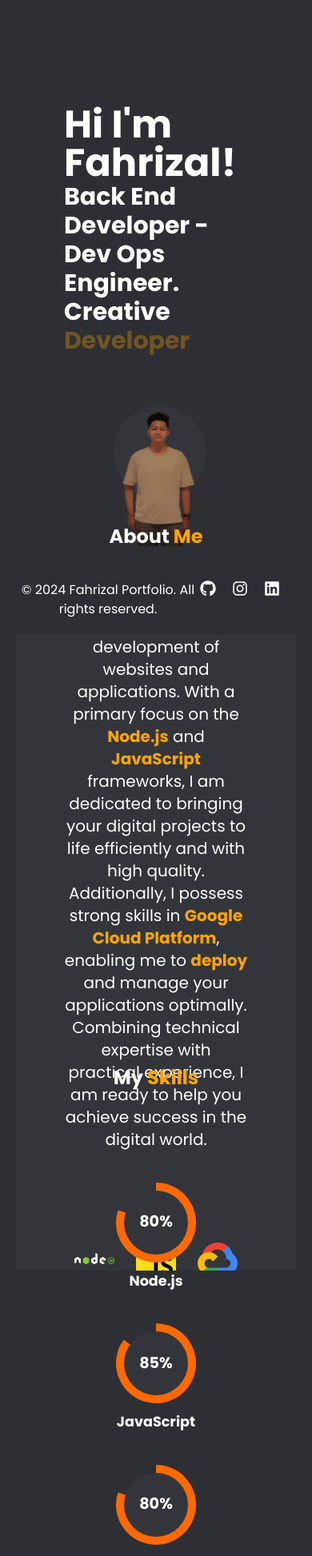
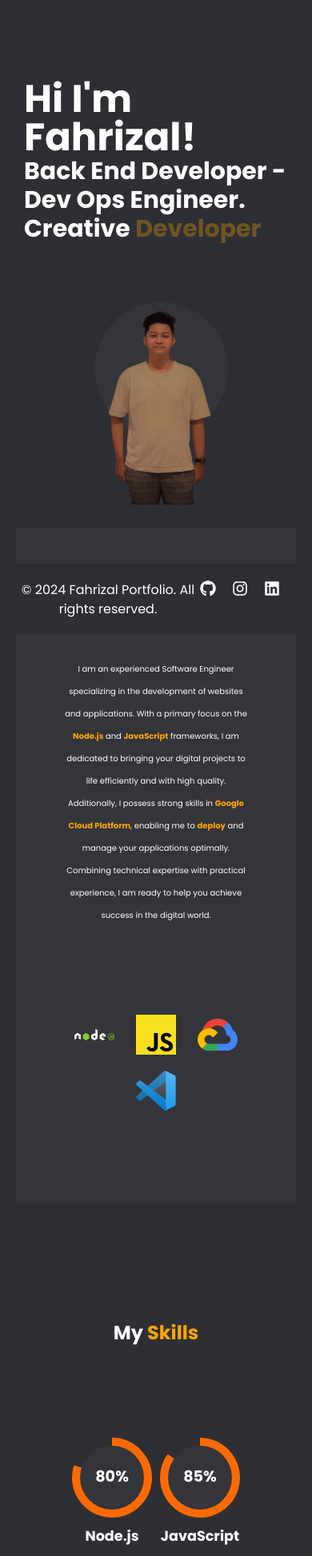
Before and after one commit to Fahrizal0112/FahrizalPorto, a React (Create React App) app: page / in a window 390 px wide. Shown: the part 50-1996 px from the top of the page at 80% size. Built offline with nearby package versions, Linux system fonts and the light colour scheme.

Commit message:
update responsive

```diff
--- a/src/components/Style/Home.css
+++ b/src/components/Style/Home.css
@@ -311,3 +311,255 @@ html {
     text-align: center;
   }
 }
+@media screen and (max-width: 450px) {
+
+  .home {
+    display: flex;
+    flex-direction: column;
+    justify-content: center;
+    align-items: left;
+    height: 100vh;
+    padding: 60px;
+    background-color:#2E2F34 ;
+    text-align: left;
+  }
+
+  .about {
+
+    background-color: #34353A;
+    text-align: center;
+    padding-top: 70lvh;
+    padding-bottom: 70lvh;
+    color: white;
+    opacity: 1;
+    transition: opacity 1s ease; /* Pastikan transition untuk opacity sudah ada */
+  }
+  .about p {
+    font-size: 10px;
+  }
+  .intro {
+    display: inline;
+  }
+
+  .intro .text {
+    flex: 1;
+  }
+  .about .icons {
+    display: flex;
+    flex-wrap: wrap;
+    justify-content: space-around;
+  }
+
+  .about .icons .icon {
+    width: 50px;
+    height: auto;
+    margin: 10px;
+
+
+  }
+  .my-photo {
+    opacity: 1;
+  }
+  .myskill {
+    background-color: #2E2F34;
+    text-align: center;
+    padding-top: 80lvh; /* Adjust the value as needed to move the heading down */
+    margin-bottom: 70lvh;
+    opacity: 0;
+
+
+  }
+  .myskill h2 {
+    margin-bottom: 100px; /* Adjust the value as needed */
+  }
+
+
+  .skill-container {
+    display: flex;
+    flex-wrap: wrap;
+    justify-content: center;
+    gap: 20px;
+    padding: 5px;
+    color: white;
+  }
+
+  .circle-bar {
+    display: flex;
+    flex-direction: column;
+    align-items: center;
+    width: 70px;
+    margin: 10px;
+  }
+
+  .circle {
+    position: relative;
+    width: 100px;
+    height: 100px;
+  }
+
+  .mask,
+  .fill {
+    width: 100%;
+    height: 100%;
+    border-radius: 50%;
+    position: absolute;
+  }
+
+  .mask {
+    clip: rect(0px, 100px, 100px, 50px);
+  }
+
+  .fill {
+    clip: rect(0px, 50px, 100px, 0px);
+    background: #ff6a00; /* Adjust the color as needed */
+  }
+
+  .inside-circle {
+    width: 80%;
+    height: 80%;
+    border-radius: 50%;
+    background: #34353A;
+    display: flex;
+    align-items: center;
+    justify-content: center;
+    position: absolute;
+    top: 10%;
+    left: 10%;
+    font-size: 1.2em;
+    font-weight: bold;
+    opacity: 1;
+  }
+
+  .skill-name {
+    margin-top: 10px;
+    font-size: 1.1em;
+    font-weight: bold;
+    text-align: center;
+  }
+}
+@media screen and (max-width: 400px) {
+
+  .home {
+    display: flex;
+    flex-direction: column;
+    justify-content: center;
+    align-items: left;
+    height: 70lvh;
+    padding: 10px;
+    background-color:#2E2F34 ;
+    text-align: left;
+  }
+
+  .about {
+    background-color: #34353A;
+    text-align: center;
+    padding-top: 50lvh;
+    padding-bottom: 50lvh;
+    color: white;
+    opacity: 1;
+    transition: opacity 1s ease; /* Pastikan transition untuk opacity sudah ada */
+  }
+  .about p {
+    font-size: 10px;
+  }
+  .intro {
+    display: inline;
+  }
+
+  .intro .text {
+    flex: 1;
+  }
+  .about .icons {
+    display: flex;
+    flex-wrap: wrap;
+    justify-content: space-around;
+  }
+
+  .about .icons .icon {
+    width: 50px;
+    height: auto;
+    margin: 10px;
+
+
+  }
+  .my-photo {
+    opacity: 1;
+
+  }
+  .myskill {
+    background-color: #2E2F34;
+    text-align: center;
+    padding-top: 40lvh; /* Adjust the value as needed to move the heading down */
+    margin-bottom: 30lvh;
+    opacity: 0;
+
+
+  }
+  .myskill h2 {
+    margin-bottom: 100px; /* Adjust the value as needed */
+  }
+
+
+  .skill-container {
+    display: flex;
+    flex-wrap: wrap;
+    justify-content: center;
+    gap: 20px;
+    padding: 5px;
+    color: white;
+  }
+
+  .circle-bar {
+    display: flex;
+    flex-direction: column;
+    align-items: center;
+    width: 70px;
+    margin: 10px;
+  }
+
+  .circle {
+    position: relative;
+    width: 100px;
+    height: 100px;
+  }
+
+  .mask,
+  .fill {
+    width: 100%;
+    height: 100%;
+    border-radius: 50%;
+    position: absolute;
+  }
+
+  .mask {
+    clip: rect(0px, 100px, 100px, 50px);
+  }
+
+  .fill {
+    clip: rect(0px, 50px, 100px, 0px);
+    background: #ff6a00; /* Adjust the color as needed */
+  }
+
+  .inside-circle {
+    width: 80%;
+    height: 80%;
+    border-radius: 50%;
+    background: #34353A;
+    display: flex;
+    align-items: center;
+    justify-content: center;
+    position: absolute;
+    top: 10%;
+    left: 10%;
+    font-size: 1.2em;
+    font-weight: bold;
+    opacity: 1;
+  }
+
+  .skill-name {
+    margin-top: 10px;
+    font-size: 1.1em;
+    font-weight: bold;
+    text-align: center;
+  }
+}
```
